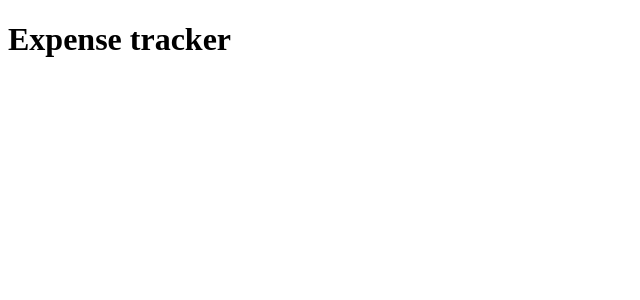
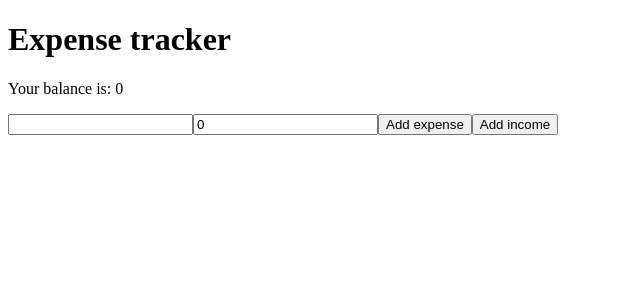
Before and after one commit to rampratts/react-expense-tracker, a React (Create React App) app: page / in a window 1280 px wide. Shown: the top 300 px of the page, without its empty margins (0-640 px from the left). Built offline with nearby package versions, Linux system fonts and the light colour scheme.

Commit message:
Basic functionality. No error handling

```diff
--- a/package.json
+++ b/package.json
@@ -8,7 +8,8 @@
     "@testing-library/user-event": "^7.1.2",
     "react": "^16.13.1",
     "react-dom": "^16.13.1",
-    "react-scripts": "3.4.1"
+    "react-scripts": "3.4.1",
+    "uuidv4": "^6.1.0"
   },
   "scripts": {
     "start": "react-scripts start",
--- a/src/Components/App.js
+++ b/src/Components/App.js
@@ -1,12 +1,74 @@
 import React from 'react';
 import './App.css';
+import ItemList from './ItemList';
 
-function App() {
-  return (
-    <div className="App">
-      <h1>Expense tracker</h1>
-    </div>
-  );
+import { uuid } from 'uuidv4';
+
+class App extends React.Component {
+  state = { balance: 0, newValue: 0, newDescription: '', items: [] }
+
+  getNewItem = (type) => {
+    const newItem = {
+      id: uuid(),
+      type,
+      value: type === 'expense' ? -Math.abs(this.state.newValue) : this.state.newValue,
+      description: this.state.newDescription
+    }
+
+    return newItem;
+  }
+
+  calculateBalance = () => {
+    const newBalance = this.state.items.reduce((acc, i) => acc + i.value, 0);
+    this.setState({
+      balance: newBalance
+    })
+  }
+
+  addExpense = e => {
+    const newItem = this.getNewItem('expense');
+    this.setState({
+      newValue: 0,
+      newDescription: '',
+      items: [...this.state.items, newItem]
+    }, this.calculateBalance);
+  }
+
+  addIncome = e => {
+    const newItem = this.getNewItem('income')
+    this.setState({
+      newValue: 0,
+      newDescription: '',
+      items: [...this.state.items, newItem]
+    }, this.calculateBalance);
+  }
+
+  deleteItem = id => {
+    const newItems = this.state.items.filter(i => i.id !== id );
+    this.setState({items: newItems}, this.calculateBalance);
+  }
+
+  render() {
+    return (
+      <div>
+        <h1>Expense tracker</h1>
+        <p>Your balance is: {this.state.balance}</p>
+        <input
+         placheolder='Enter a new description'
+         type='text'
+         value={this.state.newDescription}
+         onChange={e => this.setState({newDescription: e.target.value})}/>
+        <input
+         placheolder='Enter a new value'
+         type='number'
+         value={this.state.newValue}
+         onChange={e => this.setState({newValue: parseInt(e.target.value)})}/>
+        <button onClick={this.addExpense}>Add expense</button>
+        <button onClick={this.addIncome}>Add income</button>
+        <ItemList items={this.state.items} deleteMyItem={this.deleteItem}/>
+      </div>
+    );
+  }
 }
 
 export default App;
--- /dev/null
+++ b/src/Components/ItemList.js
@@ -0,0 +1,13 @@
+import React from 'react';
+
+function ItemList(props) {
+    return (
+        <ul>
+            {props.items.map(i =>
+                <li key={i.id}>{i.description} - {i.value} <button onClick={e => props.deleteMyItem(i.id)}>X</button></li>
+            )}
+        </ul>
+    );
+}
+
+export default ItemList;
```
Also changed, not shown: 1 other file (tests, documents, lock files or other folders).
